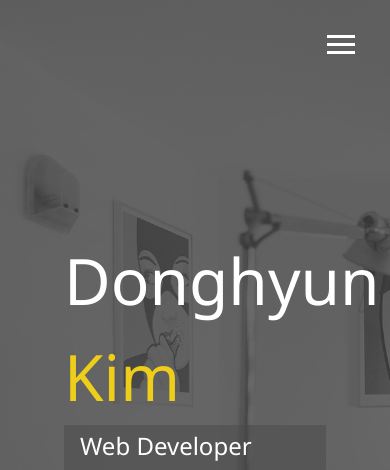
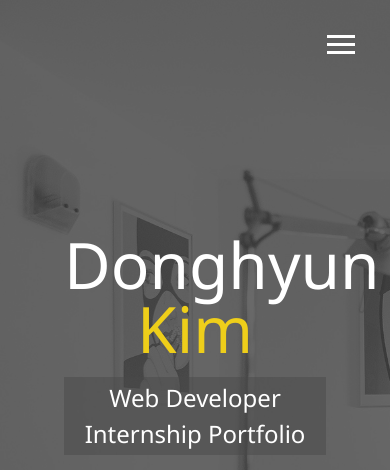
Before and after one commit to dhk10003/portfolio, a website: page dist/index.html in a window 390 px wide. Shown: the top 470 px of the page. Drawn offline with Linux system fonts and the light colour scheme.

Commit message:
Added media queries and made menu overlay responsive

```diff
--- a/scss/_config.scss
+++ b/scss/_config.scss
@@ -26,3 +26,27 @@
     }
   }
 }
+
+@mixin mediaSm {
+  @media screen and (max-width: 500px) {
+    @content;
+  }
+}
+
+@mixin mediaMd {
+  @media screen and (max-width: 768px) {
+    @content;
+  }
+}
+
+@mixin mediaLg {
+  @media screen and (min-width: 769px) and (max-width: 1170px) {
+    @content;
+  }
+}
+
+@mixin mediaXl {
+  @media screen and (min-width: 1171px) {
+    @content;
+  }
+}
--- /dev/null
+++ b/scss/_mobile.scss
@@ -0,0 +1,49 @@
+@include mediaXl {
+}
+
+@include mediaLg {
+}
+
+@include mediaMd {
+  main {
+    align-items: center;
+    text-align: center;
+
+    .lg-heading {
+      line-height: 1;
+      margin-bottom: 1rem;
+    }
+  }
+
+  ul.menu-nav,
+  div.menu-branding {
+    float: none;
+    width: 100%;
+    min-height: 0;
+    &.show {
+      transform: translate3d(0, 0, 0);
+    }
+  }
+  .menu-nav {
+    height: 75vh;
+    transform: translate3d(-100%, 0, 0);
+    font-size: 24px;
+  }
+
+  .menu-branding {
+    height: 25vh;
+    transform: translate3d(100%, 0, 0);
+  }
+
+  .portrait {
+    background: url("../img/space.jpg");
+    width: 100px;
+    height: 100px;
+  }
+}
+
+@include mediaSm {
+  main#home h1 {
+    margin-top: 10vh;
+  }
+}
--- a/scss/main.scss
+++ b/scss/main.scss
@@ -1,6 +1,6 @@
 @import "config";
 @import "menu";
-
+@import "mobile";
 * {
   box-sizing: border-box;
 }
```
Also changed, not shown: dist/css/main.css.
